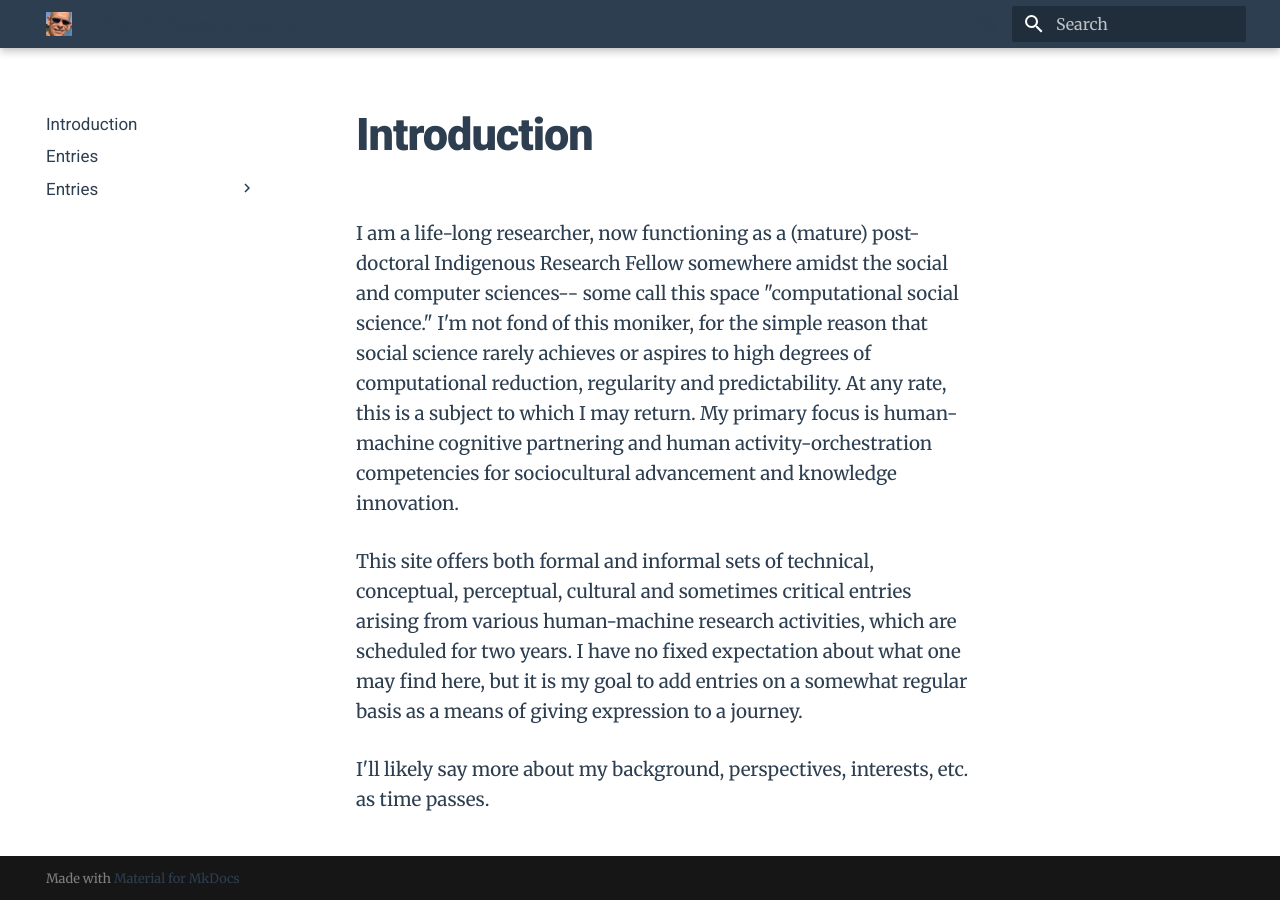
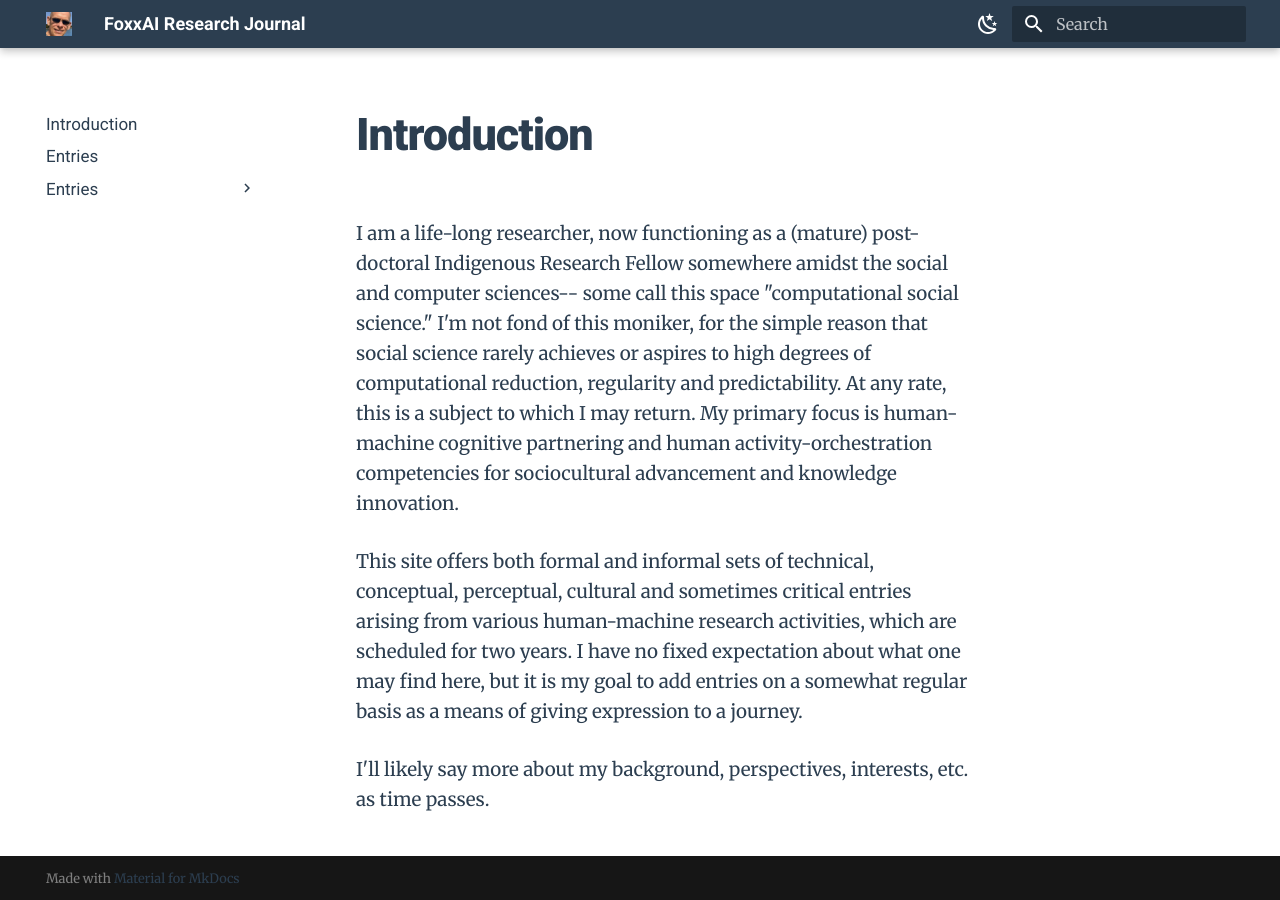
Before and after one commit to Foxxai/foxxai.xyz, an MkDocs documentation site: the page built from docs/index.md, in a window 1280 px wide. Built offline with MkDocs 1.6.1 and Material for MkDocs 9.7.7, drawn with Linux system fonts in a browser that asks for light colours.

Commit message:
Fix header text and toggle visibility in light mode

```diff
--- a/docs/stylesheets/extra.css
+++ b/docs/stylesheets/extra.css
@@ -97,17 +97,33 @@
 
 /* Ensure header is visible in both modes */
 .md-header {
-    color: var(--md-default-fg-color--light) !important;
     background-color: var(--md-primary-fg-color) !important;
 }
 
-/* Header elements visibility */
-.md-header__button {
-    color: var(--md-default-fg-color--light) !important;
+/* Light mode header elements */
+[data-md-color-scheme="default"] .md-header {
+    color: #ffffff !important;
 }
 
-.md-header__title {
-    color: var(--md-default-fg-color--light) !important;
+[data-md-color-scheme="default"] .md-header__button {
+    color: #ffffff !important;
+}
+
+[data-md-color-scheme="default"] .md-header__title {
+    color: #ffffff !important;
+}
+
+/* Dark mode header elements */
+[data-md-color-scheme="slate"] .md-header {
+    color: #ffffff !important;
+}
+
+[data-md-color-scheme="slate"] .md-header__button {
+    color: #ffffff !important;
+}
+
+[data-md-color-scheme="slate"] .md-header__title {
+    color: #ffffff !important;
 }
 
 /* Navigation visibility */
```
